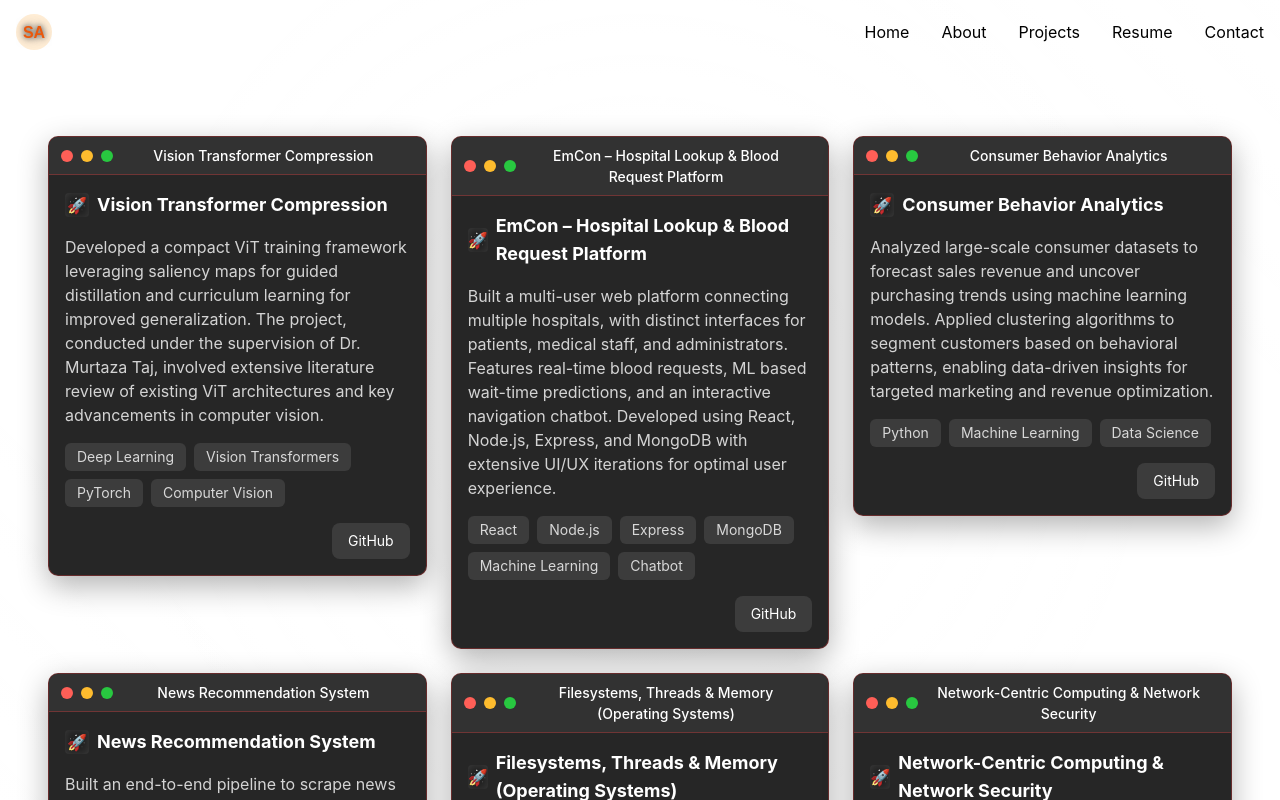
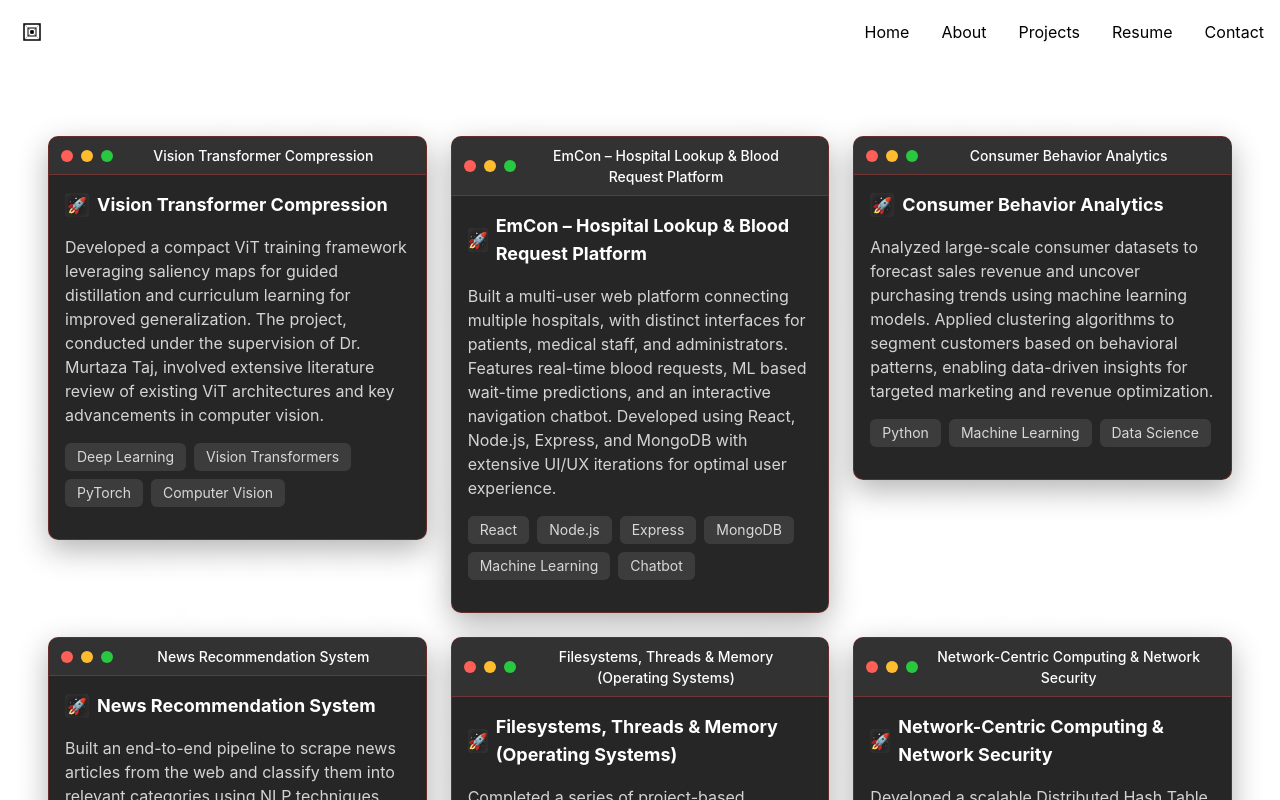
Before and after one commit to salman192003/PersonalWebsite, a React (Create React App) app in the folder frontend/: page /projects in a window 1280 px wide. Shown: the top 800 px of the page. Built offline with nearby package versions, Linux system fonts and the light colour scheme; the HTML template or start-up script is replaced by a standard one.

Commit message:
Contact updated

```diff
--- a/frontend/src/components/Contact.tsx
+++ b/frontend/src/components/Contact.tsx
@@ -113,17 +113,6 @@ const Contact = () => {
                                     LinkedIn Profile
                                 </a>
                             </div>
-                            <div className="flex items-center space-x-4">
-                                <div className="mac-icon">🐙</div>
-                                <a
-                                    href="https://github.com/yourusername"
-                                    target="_blank"
-                                    rel="noopener noreferrer"
-                                    className="text-white/80 hover:text-white transition-colors"
-                                >
-                                    GitHub Profile
-                                </a>
-                            </div>
                         </div>
                     </ContactWindow>
                 </div>
--- a/frontend/src/components/Home.tsx
+++ b/frontend/src/components/Home.tsx
@@ -473,17 +473,6 @@ const Home = () => {
                                         <p className="text-gray-600 dark:text-gray-300">salman-ajmal</p>
                                     </div>
                                 </a>
-                                <a href="https://github.com/salmanajmal" target="_blank" rel="noopener noreferrer" className="flex items-center gap-4 p-4 bg-white dark:bg-gray-700 rounded-lg hover:bg-orange-50 dark:hover:bg-orange-900/20 transition-all duration-300">
-                                    <div className="w-10 h-10 bg-gray-900 rounded-lg flex items-center justify-center">
-                                        <svg className="w-5 h-5 text-white" fill="currentColor" viewBox="0 0 24 24">
-                                            <path d="M12 0c-6.626 0-12 5.373-12 12 0 5.302 3.438 9.8 8.207 11.387.599.111.793-.261.793-.577v-2.234c-3.338.726-4.033-1.416-4.033-1.416-.546-1.387-1.333-1.756-1.333-1.756-1.089-.745.083-.729.083-.729 1.205.084 1.839 1.237 1.839 1.237 1.07 1.834 2.807 1.304 3.492.997.107-.775.418-1.305.762-1.604-2.665-.305-5.467-1.334-5.467-5.931 0-1.311.469-2.381 1.236-3.221-.124-.303-.535-1.524.117-3.176 0 0 1.008-.322 3.301 1.23.957-.266 1.983-.399 3.003-.404 1.02.005 2.047.138 3.006.404 2.291-1.552 3.297-1.23 3.297-1.23.653 1.653.242 2.874.118 3.176.77.84 1.235 1.911 1.235 3.221 0 4.609-2.807 5.624-5.479 5.921.43.372.823 1.102.823 2.222v3.293c0 .319.192.694.801.576 4.765-1.589 8.199-6.086 8.199-11.386 0-6.627-5.373-12-12-12z" />
-                                        </svg>
-                                    </div>
-                                    <div>
-                                        <h4 className="font-semibold">GitHub</h4>
-                                        <p className="text-gray-600 dark:text-gray-300">salmanajmal</p>
-                                    </div>
-                                </a>
                             </div>
                         </div>
                     </div>
--- a/frontend/src/components/Navbar.tsx
+++ b/frontend/src/components/Navbar.tsx
@@ -32,9 +32,13 @@ const Navbar = () => {
                         className="minimal-text text-xl font-bold cursor-pointer text-black flex items-center"
                         aria-label="Home"
                     >
-                        <svg width="36" height="36" viewBox="0 0 36 36" fill="none" xmlns="http://www.w3.org/2000/svg" className="mr-2">
-                            <circle cx="18" cy="18" r="18" fill="#FFEDD5" />
-                            <text x="50%" y="54%" textAnchor="middle" dominantBaseline="middle" fontFamily="'Space Grotesk', sans-serif" fontWeight="bold" fontSize="16" fill="#EA580C">SA</text>
+                        <svg width="32" height="32" viewBox="0 0 32 32" fill="none" xmlns="http://www.w3.org/2000/svg" className="mr-2">
+                            {/* Futuristic geometric logo */}
+                            <path d="M8 8L24 8L24 24L8 24L8 8Z" stroke="currentColor" strokeWidth="1.5" fill="none" />
+                            <path d="M12 12L20 12L20 20L12 20L12 12Z" stroke="currentColor" strokeWidth="1" fill="none" />
+                            <circle cx="16" cy="16" r="2" fill="currentColor" />
+                            <path d="M8 8L24 24" stroke="currentColor" strokeWidth="0.5" opacity="0.6" />
+                            <path d="M24 8L8 24" stroke="currentColor" strokeWidth="0.5" opacity="0.6" />
                         </svg>
                     </button>
 
--- a/frontend/src/components/Projects.tsx
+++ b/frontend/src/components/Projects.tsx
@@ -6,49 +6,42 @@ const projects = [
         title: "Vision Transformer Compression",
         description: "Developed a compact ViT training framework leveraging saliency maps for guided distillation and curriculum learning for improved generalization. The project, conducted under the supervision of Dr. Murtaza Taj, involved extensive literature review of existing ViT architectures and key advancements in computer vision.",
         technologies: ["Deep Learning", "Vision Transformers", "PyTorch", "Computer Vision"],
-        github: "https://github.com/yourusername/vit-compression",
         demo: ""
     },
     {
         title: "EmCon – Hospital Lookup & Blood Request Platform",
         description: "Built a multi-user web platform connecting multiple hospitals, with distinct interfaces for patients, medical staff, and administrators. Features real-time blood requests, ML based wait-time predictions, and an interactive navigation chatbot. Developed using React, Node.js, Express, and MongoDB with extensive UI/UX iterations for optimal user experience.",
         technologies: ["React", "Node.js", "Express", "MongoDB", "Machine Learning", "Chatbot"],
-        github: "https://github.com/yourusername/emcon",
         demo: ""
     },
     {
         title: "Consumer Behavior Analytics",
         description: "Analyzed large-scale consumer datasets to forecast sales revenue and uncover purchasing trends using machine learning models. Applied clustering algorithms to segment customers based on behavioral patterns, enabling data-driven insights for targeted marketing and revenue optimization.",
         technologies: ["Python", "Machine Learning", "Data Science"],
-        github: "https://github.com/yourusername/consumer-behavior-analytics",
         demo: ""
     },
     {
         title: "News Recommendation System",
         description: "Built an end-to-end pipeline to scrape news articles from the web and classify them into relevant categories using NLP techniques. Used multiple models to optimize classification accuracy for real-world news filtering and content recommendation systems.",
         technologies: ["Python", "NLP", "Machine Learning"],
-        github: "https://github.com/yourusername/news-recommender",
         demo: ""
     },
     {
         title: "Filesystems, Threads & Memory (Operating Systems)",
         description: "Completed a series of project-based implementations focused on core operating system components, including a simplified UNIX file system, a POSIX-compliant threading library, and a dynamic memory allocator. Emphasized hands-on development to optimize resource management, concurrency, and system performance.",
         technologies: ["C/C++", "Operating Systems", "UNIX", "POSIX"],
-        github: "https://github.com/yourusername/os-projects",
         demo: ""
     },
     {
         title: "Network-Centric Computing & Network Security",
         description: "Developed a scalable Distributed Hash Table (DHT) for decentralized systems with robust protocols for fault tolerance and data optimization; implemented secure OAuth 2.0 authentication and standards-compliant login systems to enhance web application security and prevent common vulnerabilities.",
         technologies: ["Distributed Systems", "Network Security", "OAuth 2.0"],
-        github: "https://github.com/yourusername/network-security",
         demo: ""
     },
     {
         title: "Data Structures & Algorithms",
         description: "Completed challenging projects across two intensive courses, applying and optimising advanced data structures for real-world problems. Demonstrated strong algorithmic thinking and theoretical depth through custom implementations and complex problem-solving.",
         technologies: ["C/C++", "Java", "Algorithms", "Data Structures"],
-        github: "https://github.com/yourusername/dsa-projects",
         demo: ""
     }
 ];
@@ -113,16 +106,6 @@ const ProjectWindow: React.FC<ProjectWindowProps> = ({ project, index, isVisible
                         ))}
                     </div>
                     <div className="flex justify-end gap-2 mt-4">
-                        {project.github && (
-                            <motion.button
-                                whileHover={{ scale: 1.05 }}
-                                whileTap={{ scale: 0.95 }}
-                                className="px-4 py-2 bg-white/10 hover:bg-white/20 rounded-lg transition-colors text-sm"
-                                onClick={() => window.open(project.github, '_blank')}
-                            >
-                                GitHub
-                            </motion.button>
-                        )}
                         {project.demo && (
                             <motion.button
                                 whileHover={{ scale: 1.05 }}
```
